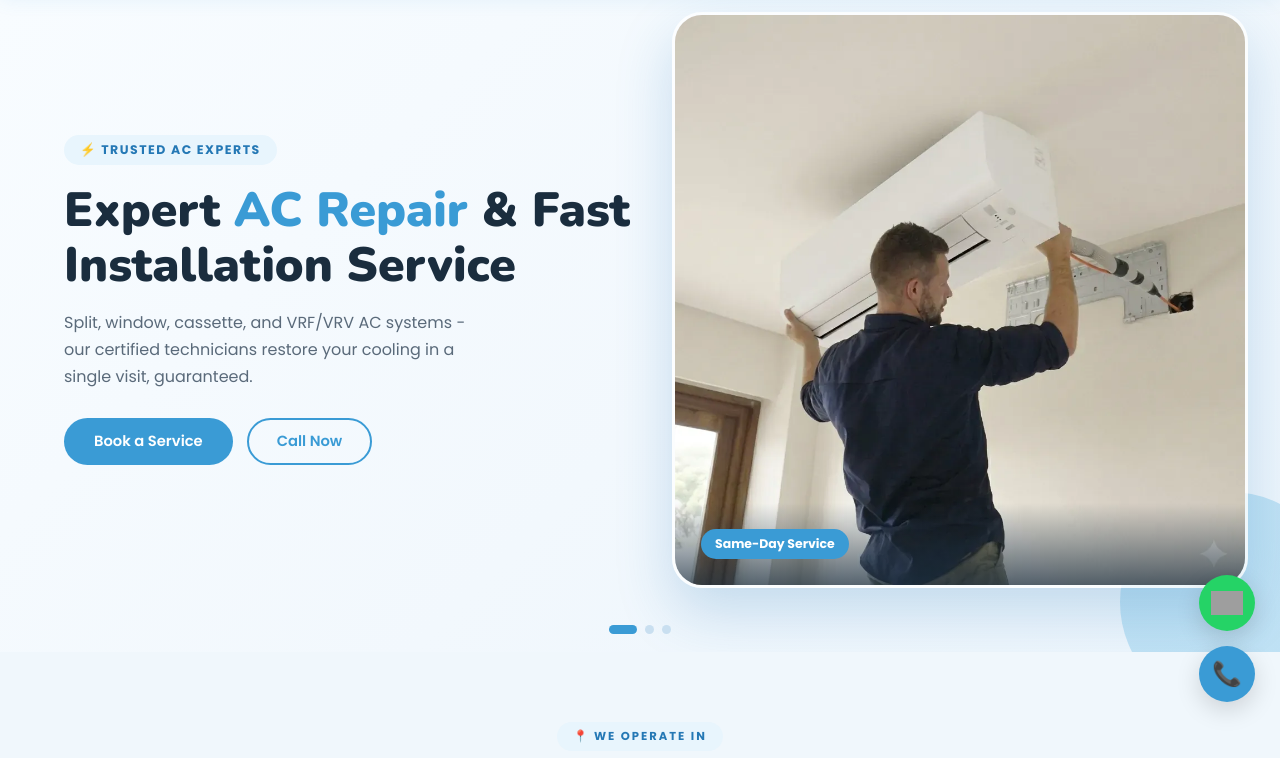
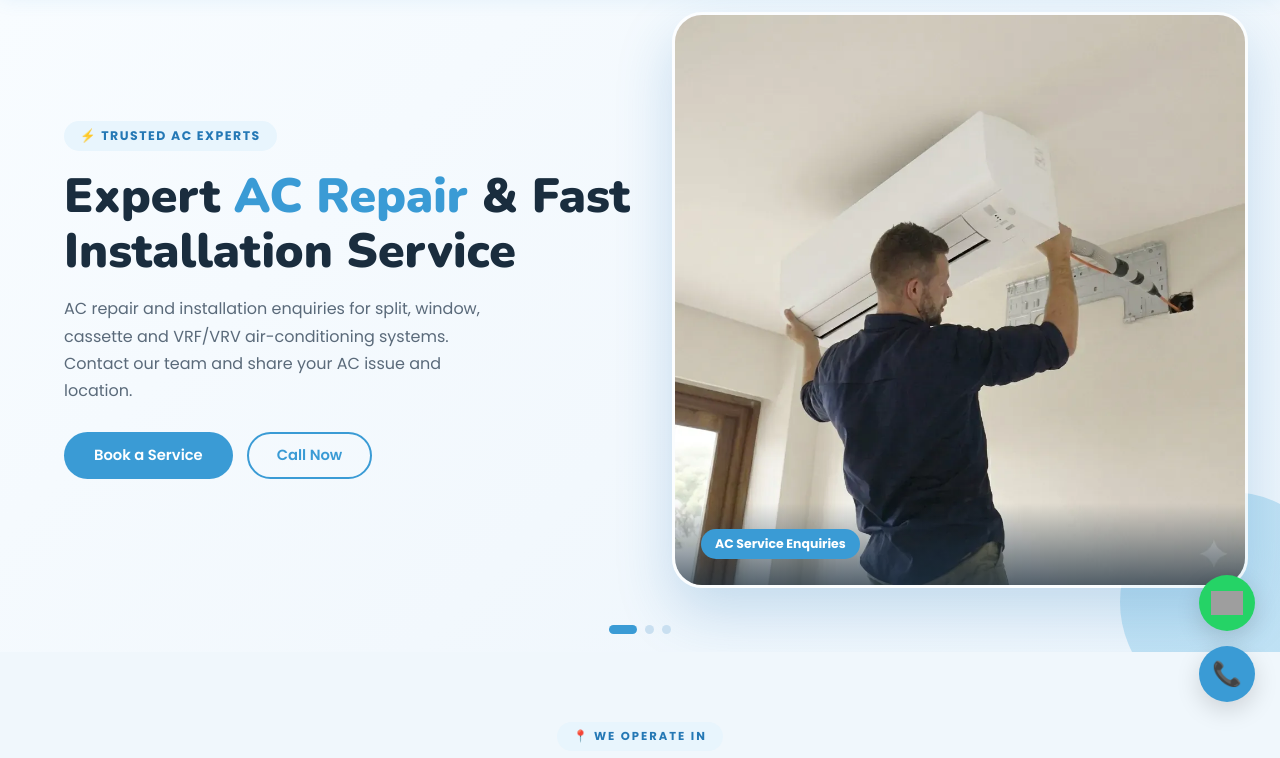
Before and after one commit to AircoolTechServices/AirCoolTechServices, a Flask app: page / in a window 1280 px wide. Shown: the part 68-826 px from the top of the page. Run offline with Flask 3, Linux system fonts and the light colour scheme; some libraries are stand-ins or nearby versions; grey boxes are pictures that could not be loaded.

Commit message:
Improve homepage and city page SEO
* Improve SEO metadata and internal links

* Improve SEO metadata and internal links

* Improve SEO metadata and internal links

* Improve SEO metadata and internal links

* Improve SEO metadata and internal links

```diff
--- a/templates/pages/ac_repair.html
+++ b/templates/pages/ac_repair.html
@@ -1,6 +1,8 @@
 {% extends 'base.html' %}
 
-{% block title %}AC Repair & Services — Installation, Gas Refill & More{% endblock %}
+{% block title %}AC Repair & Service | Installation, Cleaning & Gas Leak Check – Air Cool Tech{% endblock %}
+{% block meta_description %}<meta name="description" content="Enquire about AC repair, servicing, installation, uninstallation, cleaning and refrigerant leak checks with Air Cool Tech Services. Serving Bangalore and Noida; contact us to confirm availability." />{% endblock %}
+{% block canonical_url %}<link rel="canonical" href="https://www.aircooltechservices.com/ac-repair" />{% endblock %}
 
 {% block extra_css %}
 <style>
--- a/templates/pages/bangalore.html
+++ b/templates/pages/bangalore.html
@@ -145,6 +145,7 @@
     <h2>More Repair Services in Bangalore</h2>
     <p>AC service is our main focus on this page. You can also visit our other appliance service pages.</p>
     <div class="bng-small-grid">
+      <a href="{{ url_for('ac_repair') }}">AC Repair &amp; Service Details</a>
       <a href="{{ url_for('fridge_repair') }}">Refrigerator / Fridge Repair</a>
       <a href="{{ url_for('washing_machine') }}">Washing Machine Repair</a>
       <a href="{{ url_for('geyser_repair') }}">Geyser Repair &amp; Service</a>
--- a/templates/pages/index.html
+++ b/templates/pages/index.html
@@ -1,6 +1,7 @@
 {% extends 'base.html' %}
 
-{% block title %}Air Cool Tech Services — Home{% endblock %}
+{% block title %}AC Repair & Installation in Bangalore and Noida | Air Cool Tech{% endblock %}
+{% block meta_description %}<meta name="description" content="Air Cool Tech Services offers AC repair, servicing, installation and maintenance enquiries in Bangalore and Noida, plus home appliance repair. Call or WhatsApp our team." />{% endblock %}
 
 {% block content %}
 
@@ -13,8 +14,7 @@
     <div class="slide-text">
       <span class="slide-tag">⚡ Trusted AC Experts</span>
       <h1>Expert <span class="highlight">AC Repair</span> &amp; Fast Installation Service</h1>
-      <p>Split, window, cassette, and VRF/VRV AC systems - our certified technicians restore your cooling in a single
-        visit, guaranteed.</p>
+      <p>AC repair and installation enquiries for split, window, cassette and VRF/VRV air-conditioning systems. Contact our team and share your AC issue and location.</p>
       <div class="slide-btns">
         <a href="{{ url_for('contact') }}" class="btn-primary">Book a Service</a>
         <a href="tel:+918630872674" class="btn-outline btn-hero-call">Call Now</a>
@@ -23,7 +23,7 @@
     <div class="slide-image">
       <img src="{{ url_for('static', filename='images/ac_installation.webp') }}" alt="AC Installation" />
       <div class="slide-image-overlay">
-        <span class="slide-image-badge">Same-Day Service</span>
+        <span class="slide-image-badge">AC Service Enquiries</span>
       </div>
     </div>
   </div>
@@ -81,7 +81,7 @@
   <h2 class="section-heading">Find Us In Your <span>City</span></h2>
   <p class="section-sub">Fast and reliable repair services now available across three major Indian cities.</p>
   <div class="cities-grid">
-    <a href="{{ url_for('cities') }}#bangalore" class="city-card bangalore-card">
+    <a href="{{ url_for('bangalore') }}" class="city-card bangalore-card">
       <img src="{{ url_for('static', filename='images/bangalore.webp') }}" alt="Bangalore" />
       <div class="city-overlay"></div>
       <div class="city-info">
@@ -89,7 +89,7 @@
         <span class="city-tag">Available Now</span>
       </div>
     </a>
-    <a href="{{ url_for('cities') }}#Noida" class="city-card">
+    <a href="{{ url_for('noida') }}" class="city-card">
       <img src="https://images.unsplash.com/photo-1477587458883-47145ed94245?w=600&auto=format&fit=crop" alt="Noida" />
       <div class="city-overlay"></div>
       <div class="city-info">
@@ -215,7 +215,7 @@
 <section class="brands-section">
   <div class="section-label">✅ Brands We Service</div>
   <h2 class="section-heading">We Repair <span>All Major Brands</span></h2>
-  <p class="section-sub">Certified technicians trained on every leading AC &amp; appliance brand in India.</p>
+  <p class="section-sub">Contact us to check service availability for your AC or home appliance brand and model.</p>
 
   <div class="brands-grid">
 
--- a/templates/pages/noida.html
+++ b/templates/pages/noida.html
@@ -145,6 +145,7 @@
     <h2>More Repair Services in Noida</h2>
     <p>AC service is our main focus on this page. You can also visit our other appliance service pages.</p>
     <div class="bng-small-grid">
+      <a href="{{ url_for('ac_repair') }}">AC Repair &amp; Service Details</a>
       <a href="{{ url_for('fridge_repair') }}">Refrigerator / Fridge Repair</a>
       <a href="{{ url_for('washing_machine') }}">Washing Machine Repair</a>
       <a href="{{ url_for('geyser_repair') }}">Geyser Repair &amp; Service</a>
--- a/templates/partials/footer.html
+++ b/templates/partials/footer.html
@@ -9,12 +9,12 @@
     <div class="footer-col">
       <h4>Services</h4>
       <ul>
-        <li><a href="{{ url_for('services') }}">AC Repair</a></li>
-        <li><a href="{{ url_for('services') }}">Cassette AC</a></li>
-        <li><a href="{{ url_for('services') }}">VRF / VRV AC</a></li>
-        <li><a href="{{ url_for('services') }}">Fridge Repair</a></li>
-        <li><a href="{{ url_for('services') }}">Washing Machine</a></li>
-        <li><a href="{{ url_for('services') }}">Geyser Repair</a></li>
+        <li><a href="{{ url_for('ac_repair') }}">AC Repair</a></li>
+        <li><a href="{{ url_for('cassette_ac') }}">Cassette AC</a></li>
+        <li><a href="{{ url_for('vrf_ac') }}">VRF / VRV AC</a></li>
+        <li><a href="{{ url_for('fridge_repair') }}">Fridge Repair</a></li>
+        <li><a href="{{ url_for('washing_machine') }}">Washing Machine</a></li>
+        <li><a href="{{ url_for('geyser_repair') }}">Geyser Repair</a></li>
       </ul>
     </div>
     <div class="footer-col">
```
